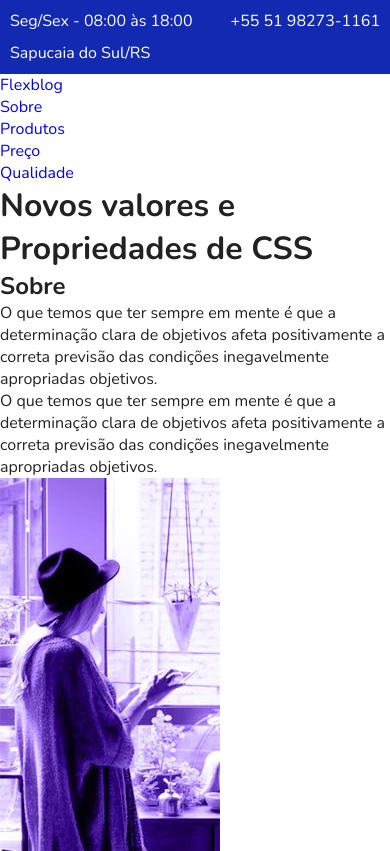
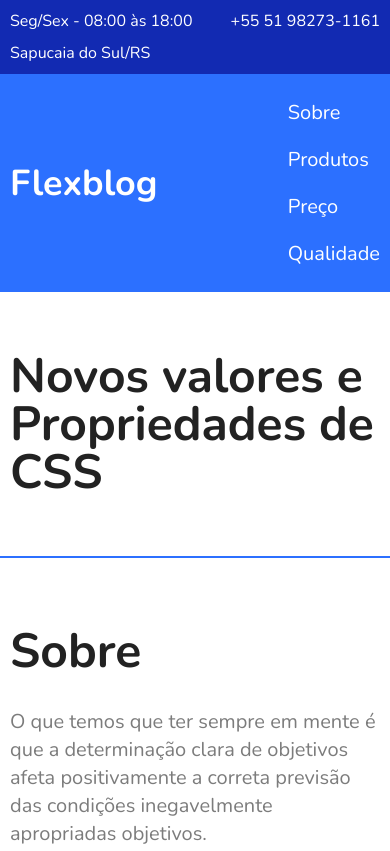
Before and after one commit to patricia-maria/flexbox, a plain HTML site: page index.html in a window 390 px wide. Shown: the top 851 px of the page. Drawn offline with nearby package versions, Linux system fonts and the light colour scheme.

Commit message:
add responsividade e quebrando layout

```diff
--- a/css/style.css
+++ b/css/style.css
@@ -25,6 +25,9 @@ img {
     max-width: 100%;
 }
 
+
+/* ========================== SUPERINFO */
+
 .superinfo-bg {
     background: #122ab2;
     color: white;
@@ -45,3 +48,88 @@ img {
 .superinfo a {
     color: white;
 }
+
+/* ========================== MENU */
+
+.menu-bg{
+    background: #2c70ff;
+}
+
+.menu{
+    max-width: 960px;
+    margin: 0 auto;
+    padding: 15px 0;
+    display: flex;
+    flex-wrap: wrap;
+    justify-content: space-between;
+    align-items: center;
+}
+
+.menu a{
+    color: white;
+}
+
+.menu-logo a{
+    font-size:2.25em;
+    font-weight: bold;
+    margin: 0 10px;
+}
+
+.menu-nav {
+    display: flex;
+    flex-wrap: wrap;
+}
+
+.menu-nav a{
+    font-size: 1.25em;
+    display: block;
+    padding: 10px;
+}
+
+.menu-nav a:hover {
+    color: #122ab2;
+}
+
+/* ========================== INTRODUÇÃO */
+
+.introducao{
+    font-size: 3em;
+    line-height: 1;
+    max-width: 960px;
+    margin: 0 auto;
+    padding: 60px 10px;
+}
+
+/* ========================== SOBRE */
+
+.sobre{
+    border-top: 2px solid #2c70ff;
+    border-bottom: 2px solid #2c70ff;
+    max-width: 960px;
+    margin: 0 auto;
+    padding: 60px 0;
+    display: flex;
+    flex-wrap: wrap;
+}
+
+.sobre-info{
+    flex: 2 1 300px;
+    margin: 0 10px;
+}
+
+.sobre-info h1{
+    font-size: 3em;
+    margin-bottom: .5em;
+}
+
+.sobre-info p{
+    font-size: 1.25em;
+    line-height: 1.4;
+    margin-bottom: 1em;
+    color: #7c7c7c;
+}
+
+.sobre-img{
+    flex: 1 1 160px;
+    margin: 0 10px;
+}
--- a/index.html
+++ b/index.html
@@ -22,7 +22,7 @@
             <div class="menu-logo">
                 <a href="#">Flexblog</a>
             </div>
-            <nav>
+            <nav class="menu-nav">
                 <ul>
                     <li><a href="#sobre">Sobre</a></li>
                     <li><a href="#produtos">Produtos</a></li>
```
